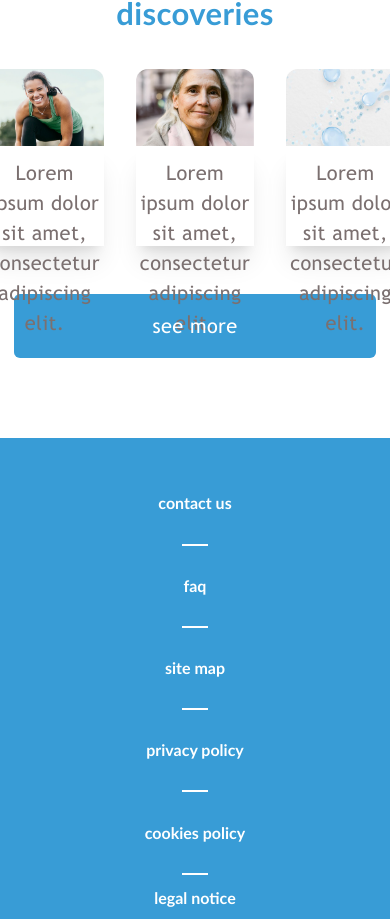
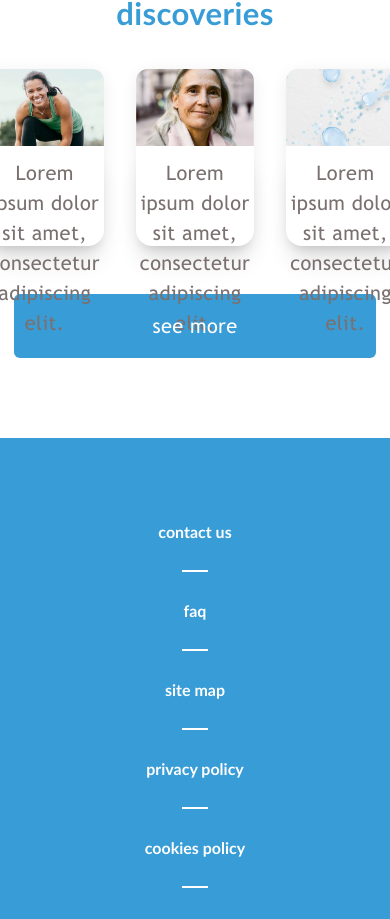
Before and after one commit to jvictorbap/frontend-intibiome-public, a React (Create React App) app: page / in a window 390 px wide. Shown: the part 2187-3106 px from the top of the page. Built offline with nearby package versions, Linux system fonts and the light colour scheme; the HTML template or start-up script is replaced by a standard one.

Commit message:
fix: mobile first - fixed sliders, banners, texts, layout to desktop

```diff
--- a/src/components/Discover.jsx
+++ b/src/components/Discover.jsx
@@ -26,7 +26,7 @@ function Discover() {
           <div>
             <img src={mulher} className='rounded-t-xl' alt="" />
           </div>
-          <div className='w-full h-[100px] p-1 shadow-xl'>
+          <div className='w-full h-[100px] p-1 shadow-xl rounded-2xl'>
             <h3 className='text-darkGray text-[20px] tracking-[.4px] mt-2 text-center'>Lorem ipsum dolor sit amet, consectetur adipiscing elit.</h3>
           </div>
         </div>
@@ -34,7 +34,7 @@ function Discover() {
           <div>
             <img src={idosa} className='rounded-t-xl' alt="" />
           </div>
-          <div className='w-full h-[100px] p-1 shadow-xl'>
+          <div className='w-full h-[100px] p-1 shadow-xl rounded-2xl'>
             <h3 className='text-darkGray text-[20px] tracking-[.4px] mt-2 text-center'>Lorem ipsum dolor sit amet, consectetur adipiscing elit.</h3>
           </div>
         </div>
@@ -42,7 +42,7 @@ function Discover() {
           <div>
             <img src={agua} className='rounded-t-xl' alt="" />
           </div>
-          <div className='w-full h-[100px] p-1 shadow-xl'>
+          <div className='w-full h-[100px] p-1 shadow-xl rounded-2xl'>
             <h3 className='text-darkGray text-[20px] tracking-[.4px] mt-2 text-center'>Lorem ipsum dolor sit amet, consectetur adipiscing elit.</h3>
           </div>
         </div>
@@ -51,7 +51,7 @@ function Discover() {
   }
 
   return (
-    <div className='lg:w-[1134px] mx-auto'>
+    <div className='xl:w-[1134px] mx-auto'>
       <div className='flex justify-center'>
         <h1 className='text-blue font-bold text-[31px] tracking-[.4px] mt-8 text-center'>keep up to date with our discoveries</h1>
       </div>
--- a/src/components/Footer.jsx
+++ b/src/components/Footer.jsx
@@ -5,9 +5,49 @@ import instagram from '../images/Layer 2.png'
 import logo from '../images/41497817-image-1-2x.png.rendition.260.260.png'
 
 function Footer() {
+
+  const [footer, setFooter] = React.useState(true);
+
+
+  React.useEffect(() => {
+    window.addEventListener('resize', () => {
+      if (window.innerWidth < 1024) {
+        setFooter(false);
+      } else {
+        setFooter(true);
+      }
+    });
+  }, [])
+
+  function mobile() {
+    return (
+      <>
+        <div>
+          <img src={instagram} alt="" />
+        </div>
+        <div>
+          <img src={logo} className='w-[116px] h-[29px]' alt="" />
+        </div>
+      </>
+    )
+  }
+
+  function desktop() {
+    return (
+      <div className='flex flex-row w-full justify-around gap-20'>
+        <div className='w-[116px] flex justify-center'>
+          <img src={logo} className='w-[116px] h-[29px]' alt="" />
+        </div>
+        <div className='w-[116px] flex justify-end items-center'>
+          <img src={instagram} alt="" />
+        </div>
+      </div>
+    )
+  }
+
   return (
-    <div className='bg-blue h-[766px] flex flex-col text-white justify-around mt-20 items-center text-center'>
-      <nav className='flex flex-col justify-between h-[442px]'>
+    <div className='bg-blue h-[766px] flex flex-col text-white justify-around mt-20 items-center text-center lg:h-[242px]'>
+      <nav className='flex flex-col justify-between h-[442px] lg:w-[866px] lg:flex-row lg:h-[47px]'>
         <ul>
           <li>
             <button className='w-[128px] h-[47px] font-bold'>
@@ -15,7 +55,7 @@ function Footer() {
             </button>
           </li>
         </ul>
-        <div className='border w-1/5 mx-auto'></div>
+        <div className='border w-1/5 lg:w-auto mx-auto lg:h-[23px] flex my-auto'></div>
         <ul>
           <li>
             <button className='w-[128px] h-[47px] font-bold '>
@@ -23,7 +63,7 @@ function Footer() {
             </button>
           </li>
         </ul>
-        <div className='border w-1/5 mx-auto'></div>
+        <div className='border w-1/5 lg:w-auto mx-auto lg:h-[23px] flex my-auto'></div>
         <ul>
           <li>
             <button className='w-[128px] h-[47px] font-bold '>
@@ -31,7 +71,7 @@ function Footer() {
             </button>
           </li>
         </ul>
-        <div className='border w-1/5 mx-auto'></div>
+        <div className='border w-1/5 lg:w-auto mx-auto lg:h-[23px] flex my-auto'></div>
         <ul>
           <li>
             <button className='w-[128px] h-[47px] font-bold '>
@@ -39,7 +79,7 @@ function Footer() {
             </button>
           </li>
         </ul>
-        <div className='border w-1/5 mx-auto'></div>
+        <div className='border w-1/5 lg:w-auto mx-auto lg:h-[23px] flex my-auto'></div>
         <ul>
           <li>
             <button className='w-[128px] h-[47px] font-bold '>
@@ -47,8 +87,8 @@ function Footer() {
             </button>
           </li>
         </ul>
+        <div className='border w-1/5 lg:w-auto mx-auto lg:h-[23px] flex my-auto'></div>
         <ul>
-          <div className='border w-1/5 mx-auto'></div>
           <li>
             <button className='w-[128px] h-[47px] font-bold '>
               <a href="">legal notice</a>
@@ -56,12 +96,7 @@ function Footer() {
           </li>
         </ul>
       </nav>
-      <div>
-        <img src={instagram} alt="" />
-      </div>
-      <div>
-        <img src={logo} className='w-[116px] h-[29px]' alt="" />
-      </div>
+      {footer ? desktop() : mobile()}
     </div>
   )
 }
--- a/src/components/Header.jsx
+++ b/src/components/Header.jsx
@@ -3,6 +3,7 @@ import React from 'react'
 import { AiOutlineMenu } from 'react-icons/ai'
 import logo from '../images/Module 1 - Header 970x60025.png'
 import lupa from '../images/ic.search.svg'
+import HeaderNavbarUl from './HeaderNavbarUl'
 
 function Header() {
   return (
@@ -18,7 +19,7 @@ function Header() {
         <ul>
           <li>
             <a href="">
-              <img src={logo} className="w-[143px] h-[58px]" alt="" />
+              <img src={logo} className="w-[143px] h-[58px] md:w-[195px] md:h-[79px]" alt="" />
             </a>
           </li>
         </ul>
@@ -30,6 +31,14 @@ function Header() {
           </li>
         </ul>
       </nav>
+      <div className='h-[49px] w-full bg-blue items-center hidden md:flex justify-center'>
+        <nav className='flex justify-center h-full items-center'>
+          <HeaderNavbarUl text="about us" icone='true' />
+          <HeaderNavbarUl text="our products" icone='true' />
+          <HeaderNavbarUl text="intimate health" icone='true' />
+          <HeaderNavbarUl text="contact us" />
+        </nav>
+      </div>
     </header>
   )
 }
--- /dev/null
+++ b/src/components/HeaderNavbarUl.jsx
@@ -0,0 +1,16 @@
+import React from 'react'
+import { IoIosArrowDown } from 'react-icons/io'
+
+function HeaderNavbarUl(props) {
+  return (
+    <>
+      <ul className='w-[190px] h-[48px] flex items-center'>
+        <li className='w-full'>
+          <a href="#0" className='text-white flex items-center font-medium gap-4 justify-center text-lg '>{props.text} {props.icone ? <IoIosArrowDown /> : null}</a>
+        </li>
+      </ul>
+    </>
+  )
+}
+
+export default HeaderNavbarUl
--- a/src/components/Products.jsx
+++ b/src/components/Products.jsx
@@ -22,7 +22,7 @@ function Products() {
 
   function threeProducts() {
     return (
-      <div className='flex gap-4 justify-center mx-auto mt-16'>
+      <div className='flex gap-8 justify-center mx-auto mt-16'>
         <div className='flex flex-col shadow-product justify-center items-center w-1/3'>
           <div>
             <img src={imageMaskBlue} className='h-[351px] rounded-xl' alt="" />
@@ -61,9 +61,9 @@ function Products() {
   }
 
   return (
-    <div className='sm:max-w-[1134px] mx-auto'>
+    <div className='xl:max-w-[1134px] mx-auto'>
       <div className='flex justify-center'>
-        <h1 className='text-blue font-bold text-[31px] tracking-[.78px] mt-8 text-center'>our products</h1>
+        <h1 className='text-blue font-bold text-[31px] tracking-[.78px] mt-8 text-center sm:text-[39px]'>our products</h1>
       </div>
       {/* CARD */}
       {slider ? <SliderUp /> : threeProducts()}
--- a/src/components/Section2.jsx
+++ b/src/components/Section2.jsx
@@ -4,13 +4,13 @@ function Section2() {
   return (
     <div>
       <div className='flex justify-center'>
-        <h1 className='text-blue font-bold text-[31px] tracking-[.78px] mt-10 text-center '>whatever your age. whatever your lifestyle. whatever your interests.</h1>
+        <h1 className='text-blue font-bold text-[31px] tracking-[.78px] mt-10 text-center sm:text-[39px] sm:w-[744px] sm:h-[96px]'>whatever your age. whatever your lifestyle. whatever your interests.</h1>
       </div>
-      <div className='mt-[40px] text-darkGray text-center w-[93%] mx-auto'>
-        <p className='tracking-[.4px] text-[16px] mb-2'>
+      <div className='mt-[40px] text-darkGray text-center w-[93%] mx-auto sm:w-[744px] sm:h-[151px]'>
+        <p className='tracking-[.4px] text-[16px] mb-2 sm:text-[20px]'>
           Co-created with gynaecologists, our revolutionary products have been expertly developed to support your intimate microbiome and pH balance, and strengthen overall natural health.
         </p>
-        <p className='tracking-[.4px] text-[16px] mb-2'>
+        <p className='tracking-[.4px] text-[16px] mb-2 sm:text-[20px]'>
           As the experts in intimate hygiene, we want to bring discussion about intimate wellness care out of the dark and demystify the taboos that surround it.
         </p>
       </div>
--- a/src/index.css
+++ b/src/index.css
@@ -20,3 +20,7 @@
 body {
   font-family: 'Trebuchet MS', sans-serif;
 }
+
+.shadow-product {
+  box-shadow: 0px 3px 16px #00000014;
+}
```
